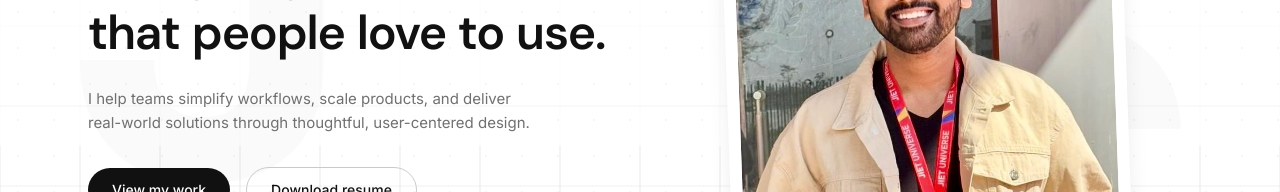
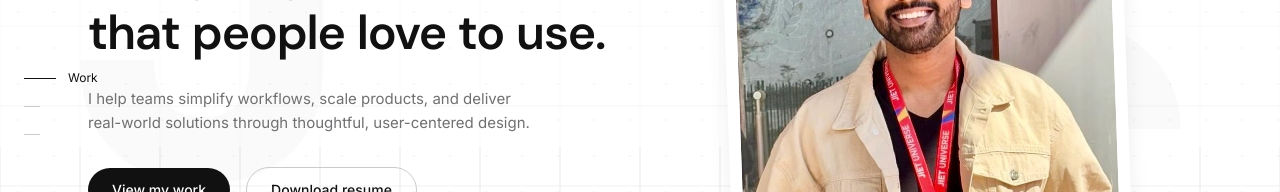
Before and after one commit to Jai-Sankhla/portfolio-website, a Next.js app: page / in a window 1280 px wide. Shown: the part 294-486 px from the top of the page. Built offline with nearby package versions, Linux system fonts and the light colour scheme.

Commit message:
feat: add home page floating TOC, refactor CaseStudyTOC to use generic PageTOC

```diff
--- a/src/app/page.tsx
+++ b/src/app/page.tsx
@@ -5,16 +5,20 @@ import ProjectStack from "@/components/ProjectStack";
 import TestimonialGrid from "@/components/TestimonialGrid";
 import ScrollReveal from "@/components/ScrollReveal";
 import MagneticWrapper from "@/components/MagneticWrapper";
+import PageTOC from "@/components/PageTOC";
 import { site } from "@/data/site";
 
 export default function Home() {
   return (
     <>
       <HeroSection />
-      <ProjectStack />
-      <TestimonialGrid />
-
-      <section className="py-16 md:py-20">
+      <div data-section-index="0">
+        <ProjectStack />
+      </div>
+      <div data-section-index="1">
+        <TestimonialGrid />
+      </div>
+      <section data-section-index="2" className="py-16 md:py-20">
         <div className="max-w-6xl mx-auto px-6">
           <ScrollReveal>
             <h2 className="text-2xl md:text-3xl font-[family-name:var(--font-display)] font-semibold tracking-tight mb-4">
@@ -38,6 +42,11 @@ export default function Home() {
           </ScrollReveal>
         </div>
       </section>
+      <PageTOC sections={[
+        { id: "work", label: "Work" },
+        { id: "testimonials", label: "Testimonials" },
+        { id: "contact", label: "Contact" },
+      ]} />
     </>
   );
 }
--- a/src/components/CaseStudyTOC.tsx
+++ b/src/components/CaseStudyTOC.tsx
@@ -1,7 +1,6 @@
 "use client";
 
-import { useState, useEffect } from "react";
-import { motion } from "framer-motion";
+import PageTOC from "@/components/PageTOC";
 import type { CaseStudy } from "@/data/case-studies";
 
 interface CaseStudyTOCProps {
@@ -9,58 +8,14 @@ interface CaseStudyTOCProps {
 }
 
 export default function CaseStudyTOC({ caseStudy }: CaseStudyTOCProps) {
-  const [activeIndex, setActiveIndex] = useState(0);
-
-  useEffect(() => {
-    const observer = new IntersectionObserver(
-      (entries) => {
-        for (const entry of entries) {
-          if (entry.isIntersecting) {
-            const index = parseInt(entry.target.getAttribute("data-section-index") || "0", 10);
-            setActiveIndex(index);
-          }
-        }
-      },
-      { rootMargin: "-120px 0px -50% 0px", threshold: 0 }
-    );
-
-    const headings = document.querySelectorAll("[data-section-index]");
-    headings.forEach((h) => observer.observe(h));
-
-    return () => observer.disconnect();
-  }, [caseStudy.slug]);
-
   if (caseStudy.sections.length < 3) return null;
 
   return (
-    <nav className="hidden lg:block fixed left-6 top-1/2 -translate-y-1/2 z-40">
-      <div className="flex flex-col gap-3">
-        {caseStudy.sections.map((section, i) => (
-          <button
-            key={i}
-            onClick={() => {
-              const el = document.querySelector(`[data-section-index="${i}"]`);
-              el?.scrollIntoView({ behavior: "smooth" });
-            }}
-            className="group flex items-center gap-3 text-left"
-          >
-            <span
-              className={`h-px transition-all duration-500 ${
-                i === activeIndex ? "w-8 bg-[#111111] dark:bg-[#f5f5f5]" : "w-4 bg-[#cacacb] dark:bg-[#333333] group-hover:w-6"
-              }`}
-            />
-            <span
-              className={`text-xs transition-all duration-300 ${
-                i === activeIndex
-                  ? "text-[#111111] dark:text-[#f5f5f5] opacity-100"
-                  : "text-[#707072] opacity-0 group-hover:opacity-60"
-              }`}
-            >
-              {section.heading}
-            </span>
-          </button>
-        ))}
-      </div>
-    </nav>
+    <PageTOC
+      sections={caseStudy.sections.map((s) => ({
+        id: s.heading.toLowerCase().replace(/\s+/g, "-"),
+        label: s.heading,
+      }))}
+    />
   );
 }
--- /dev/null
+++ b/src/components/PageTOC.tsx
@@ -0,0 +1,69 @@
+"use client";
+
+import { useState, useEffect } from "react";
+
+interface PageTOCSection {
+  id: string;
+  label: string;
+}
+
+interface PageTOCProps {
+  sections: PageTOCSection[];
+}
+
+export default function PageTOC({ sections }: PageTOCProps) {
+  const [activeIndex, setActiveIndex] = useState(0);
+
+  useEffect(() => {
+    const observer = new IntersectionObserver(
+      (entries) => {
+        for (const entry of entries) {
+          if (entry.isIntersecting) {
+            const index = parseInt(entry.target.getAttribute("data-section-index") || "0", 10);
+            setActiveIndex(index);
+          }
+        }
+      },
+      { rootMargin: "-120px 0px -50% 0px", threshold: 0 }
+    );
+
+    const headings = document.querySelectorAll("[data-section-index]");
+    headings.forEach((h) => observer.observe(h));
+
+    return () => observer.disconnect();
+  }, []);
+
+  if (sections.length < 1) return null;
+
+  return (
+    <nav className="hidden lg:block fixed left-6 top-1/2 -translate-y-1/2 z-40">
+      <div className="flex flex-col gap-3">
+        {sections.map((section, i) => (
+          <button
+            key={section.id}
+            onClick={() => {
+              const el = document.querySelector(`[data-section-index="${i}"]`);
+              el?.scrollIntoView({ behavior: "smooth" });
+            }}
+            className="group flex items-center gap-3 text-left"
+          >
+            <span
+              className={`h-px transition-all duration-500 ${
+                i === activeIndex ? "w-8 bg-[#111111] dark:bg-[#f5f5f5]" : "w-4 bg-[#cacacb] dark:bg-[#333333] group-hover:w-6"
+              }`}
+            />
+            <span
+              className={`text-xs transition-all duration-300 ${
+                i === activeIndex
+                  ? "text-[#111111] dark:text-[#f5f5f5] opacity-100"
+                  : "text-[#707072] opacity-0 group-hover:opacity-60"
+              }`}
+            >
+              {section.label}
+            </span>
+          </button>
+        ))}
+      </div>
+    </nav>
+  );
+}
```
